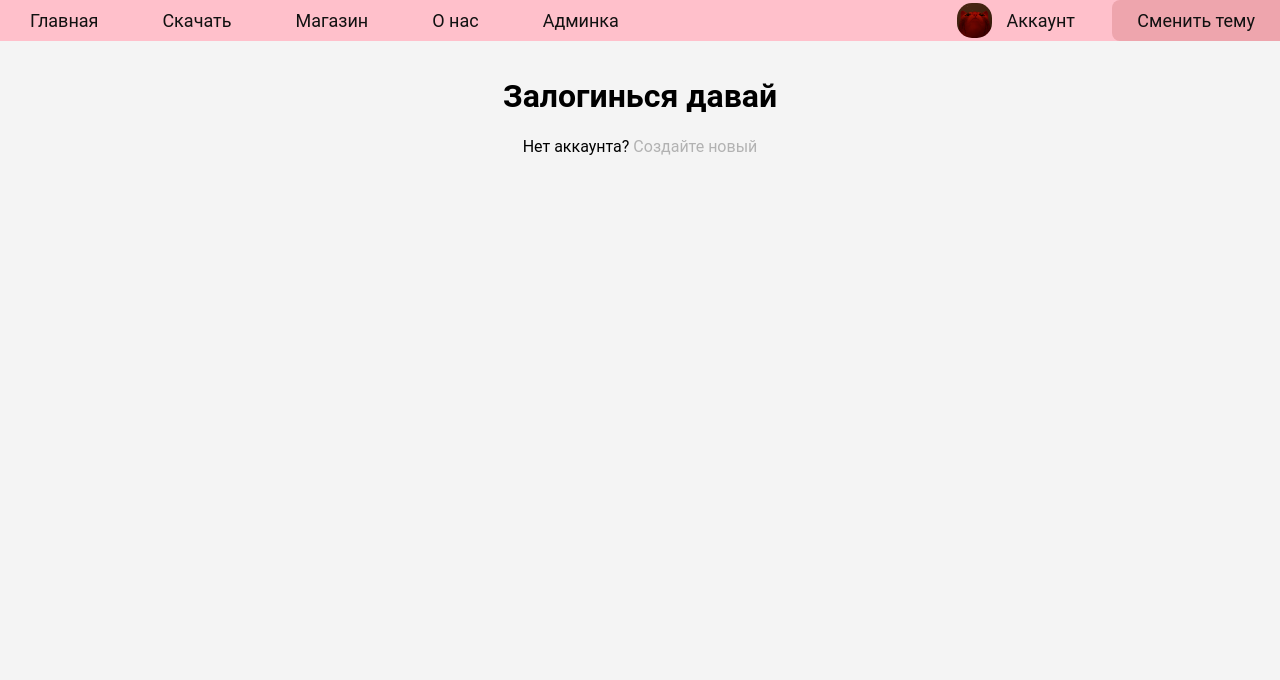
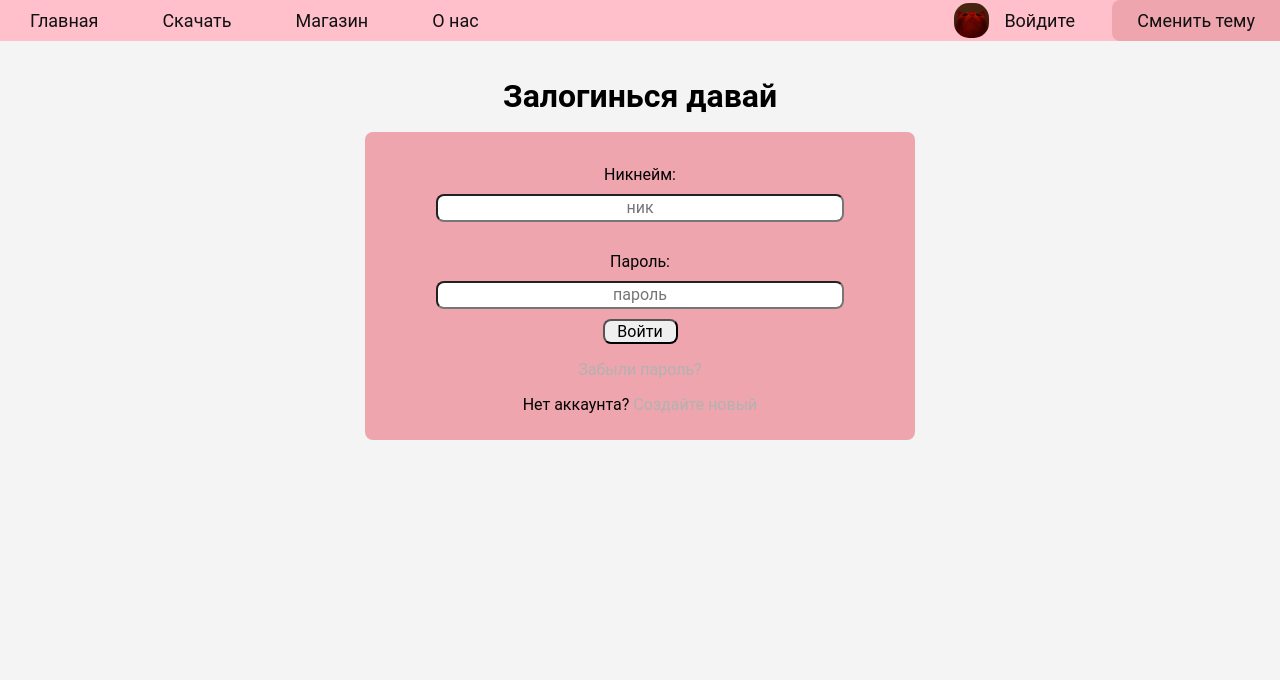
Before and after one commit to K1R1EIIIKA/Django-AstrumSite, a Django app: page /account/login in a window 1280 px wide. Shown: the top 680 px of the page. Run offline with Django 4.2, Linux system fonts and the light colour scheme.

Commit message:
v0.11 added WORKING LOGINING YESSSSSSSSSSSSSSSSSSSSSSSSSSSSSSSS and logout page

```diff
--- a/AstrumMine/urls.py
+++ b/AstrumMine/urls.py
@@ -21,5 +21,6 @@ from django.conf.urls.static import static
 urlpatterns = [
     path('admin/', admin.site.urls),
     path('', include('main.urls')),
+    path('account/', include('django.contrib.auth.urls')),
     path('account/', include('account.urls'))
 ] + static(settings.STATIC_URL, document_root=settings.STATIC_ROOT)
--- a/account/forms.py
+++ b/account/forms.py
@@ -1,6 +1,6 @@
-from django.forms import TextInput, EmailInput
+from django.forms import TextInput, EmailInput, CharField, PasswordInput
 from django.contrib.auth.models import User
-from django.contrib.auth.forms import UserCreationForm
+from django.contrib.auth.forms import UserCreationForm, AuthenticationForm, UsernameField
 
 
 class CreateUserForm(UserCreationForm):
@@ -24,3 +24,20 @@ class CreateUserForm(UserCreationForm):
 
         self.fields['password1'].widget.attrs['class'] = 'form-account-control'
         self.fields['password2'].widget.attrs['class'] = 'form-account-control'
+
+
+class Authenticate(AuthenticationForm):
+    fields = ['username', 'password']
+
+    def __init__(self, *args, **kwargs):
+        super(Authenticate, self).__init__(*args, **kwargs)
+
+    username = UsernameField(widget=TextInput(
+        attrs={'class': 'form-account-control',
+               'placeholder': 'ник'
+               }))
+    password = CharField(widget=PasswordInput(
+        attrs={
+            'class': 'form-account-control',
+            'placeholder': 'пароль',
+        }))
--- a/account/templates/account/login.html
+++ /dev/null
@@ -1,8 +0,0 @@
-{% extends 'main/layout.html' %}
-
-{% block title %}Вход в аккаунт{% endblock %}
-
-{% block content %}
-    <h1 class="text">Залогинься давай</h1>
-    <p class="text">Нет аккаунта? <a class="text" style="color: #b2b2b2" href="/account/register">Создайте новый</a></p>
-{% endblock %}
--- /dev/null
+++ b/account/templates/registration/login.html
@@ -0,0 +1,21 @@
+{% extends 'main/layout.html' %}
+
+{% block title %}Вход в аккаунт{% endblock %}
+
+{% block content %}
+    <h1 class="text">Залогинься давай</h1>
+
+    <div class="form-account-login">
+        <span class="form-account-control">{{ error }}</span>
+        <form method="POST" action="{% url 'login' %}">
+            {% csrf_token %}
+            <p class="form-control-text">Никнейм: <br>{{ form.username }}<br></p>
+            <p class="form-control-text">Пароль: <br>{{ form.password }}<br></p>
+            <button class="btn-account-create" style="width: 75px" type="submit">Войти</button>
+        </form>
+        <p class="text"><a class="text" style="color: #b2b2b2" href="{% url 'password_reset' %}">Забыли пароль?</a></p>
+        <p class="text">Нет аккаунта? <a class="text" style="color: #b2b2b2" href="{% url 'register' %}">Создайте новый</a>
+        </p>
+    </div>
+
+{% endblock %}
--- a/account/templates/account/register.html
+++ b/account/templates/registration/register.html
@@ -7,13 +7,13 @@
     <form method="POST" action="">
         <div class="form-account">
             {% csrf_token %}
-            <p class="form-control-text">Введите никнейм: <br>{{ form.username }}<br></p>
+            <p class="form-control-text">Никнейм: <br>{{ form.username }}<br></p>
             <p class="form-control-text">Email: <br>{{ form.email }}<br></p>
             <p class="form-control-text">Пароль: <br>{{ form.password1 }}<br></p>
             <p class="form-control-text">Повторите пароль: <br>{{ form.password2 }}<br></p>
             <span style="margin: 10px; padding: 10px">{{ error }}</span>
             <button class="btn-account-create" type="submit">Создать Аккаунт</button>
-            <p class="text">Уже есть аккаунт? <a class="text" style="color: #b2b2b2" href="/account/login">Войдите</a>
+            <p class="text">Уже есть аккаунт? <a class="text" style="color: #b2b2b2" href="{% url 'login' %}">Войдите</a>
             </p>
         </div>
     </form>
--- a/account/urls.py
+++ b/account/urls.py
@@ -3,6 +3,7 @@ from . import views
 
 urlpatterns = [
     path('', views.account, name='account_home'),
-    path('login', views.login),
-    path('register', views.register),
+
+    path('register', views.register, name='register'),
+    path('login', views.login_acc, name='login'),
 ]
--- a/account/views.py
+++ b/account/views.py
@@ -1,13 +1,10 @@
-from django.shortcuts import render
-from .forms import CreateUserForm
+from django.shortcuts import render, redirect
+from .forms import CreateUserForm, Authenticate
+from django.contrib.auth import authenticate, login
 
 
 def account(request):
     return render(request, 'account/account.html')
-
-
-def login(request):
-    return render(request, 'account/login.html')
 
 
 def register(request):
@@ -18,6 +15,11 @@ def register(request):
         form = CreateUserForm(request.POST)
         if form.is_valid():
             form.save()
+            username = form.cleaned_data['username']
+            password = form.cleaned_data['password1']
+            user = authenticate(username=username, password=password)
+            login(request, user)
+            return redirect('account_home')
         else:
             error = 'Неправильно введенные данные'
 
@@ -25,4 +27,26 @@ def register(request):
         'form': form,
         'error': error
     }
-    return render(request, 'account/register.html', data)
+    return render(request, 'registration/register.html', data)
+
+
+def login_acc(request):
+    error = ''
+    form = Authenticate()
+    if request.method == 'POST':
+        form = Authenticate(data=request.POST)
+        if form.is_valid():
+            username = request.POST.get('username')
+            password = request.POST.get('password')
+            user = authenticate(username=username, password=password)
+            if user is not None:
+                login(request, user)
+                return redirect('account_home')
+        else:
+            error = 'Неправильно введенные данные'
+
+    data = {
+        'form': form,
+        'error': error
+    }
+    return render(request, 'registration/login.html', data)
--- a/main/static/main/css/darkTheme.css
+++ b/main/static/main/css/darkTheme.css
@@ -89,3 +89,7 @@ nav a {
 .form-account {
     background: #866064;
 }
+
+.form-account-login {
+    background: #866064;
+}
--- a/main/static/main/css/global.css
+++ b/main/static/main/css/global.css
@@ -202,3 +202,11 @@ nav li {
     border-radius: 8px;
     font: 16px "Roboto", sans-serif;
 }
+
+.form-account-login {
+    padding: 0 25px 10px 25px;
+    display: block;
+    margin: -5px auto;
+    border-radius: 8px;
+    width: 500px;
+}
--- a/main/static/main/css/lightTheme.css
+++ b/main/static/main/css/lightTheme.css
@@ -83,3 +83,7 @@ body, html {
 .form-account {
     background:#EEA5AD;
 }
+
+.form-account-login {
+    background:#EEA5AD;
+}
--- a/main/templates/main/layout.html
+++ b/main/templates/main/layout.html
@@ -19,20 +19,33 @@
     <nav class="nav-body">
         <button onclick="btn()" class="theme-button">Сменить тему</button>
 
-        <a class="nav-account" href="/account">
+        {% if user.is_authenticated %}
+            <a class="nav-account" href="{% url 'account_home' %}">
                 <div class="account">
                     <img style="border-radius: 15px" src="{% static 'main/img/cute_cat.png' %}" alt="где котик(("
                          height="35px" width="35px">
-                <p style="padding: 0 0 0 15px">Аккаунт</p>
+                    <p style="padding: 0 0 0 15px">{{ user.username }}</p>
                 </div>
             </a>
+        {% else %}
+            <a class="nav-account" href="{% url 'login' %}">
+                <div class="account">
+                    <img style="border-radius: 15px" src="{% static 'main/img/cute_cat.png' %}" alt="где котик(("
+                         height="35px" width="35px">
+                    <p style="padding: 0 0 0 15px">Войдите</p>
+
+                </div>
+            </a>
+        {% endif %}
 
         <ul class="navbar">
             <a class="nav-link" href="/">Главная</a>
             <a class="nav-link" href="/download">Скачать</a>
             <a class="nav-link" href="/shop">Магазин</a>
             <a class="nav-link" href="/about">О нас</a>
+            {% if user.is_staff %}
                 <a class="nav-link" href="/admin">Админка</a>
+            {% endif %}
             {% block navbar %}
             {% endblock %}
         </ul>
```
Also changed, not shown: AstrumMine/settings.py (+7 -4 lines), account/templates/account/account.html (+12 -6 lines), account/templates/registration/logged_out.html (added, +11 -0 lines), db.sqlite3. Lines whose indentation alone changed are shown as unchanged.
